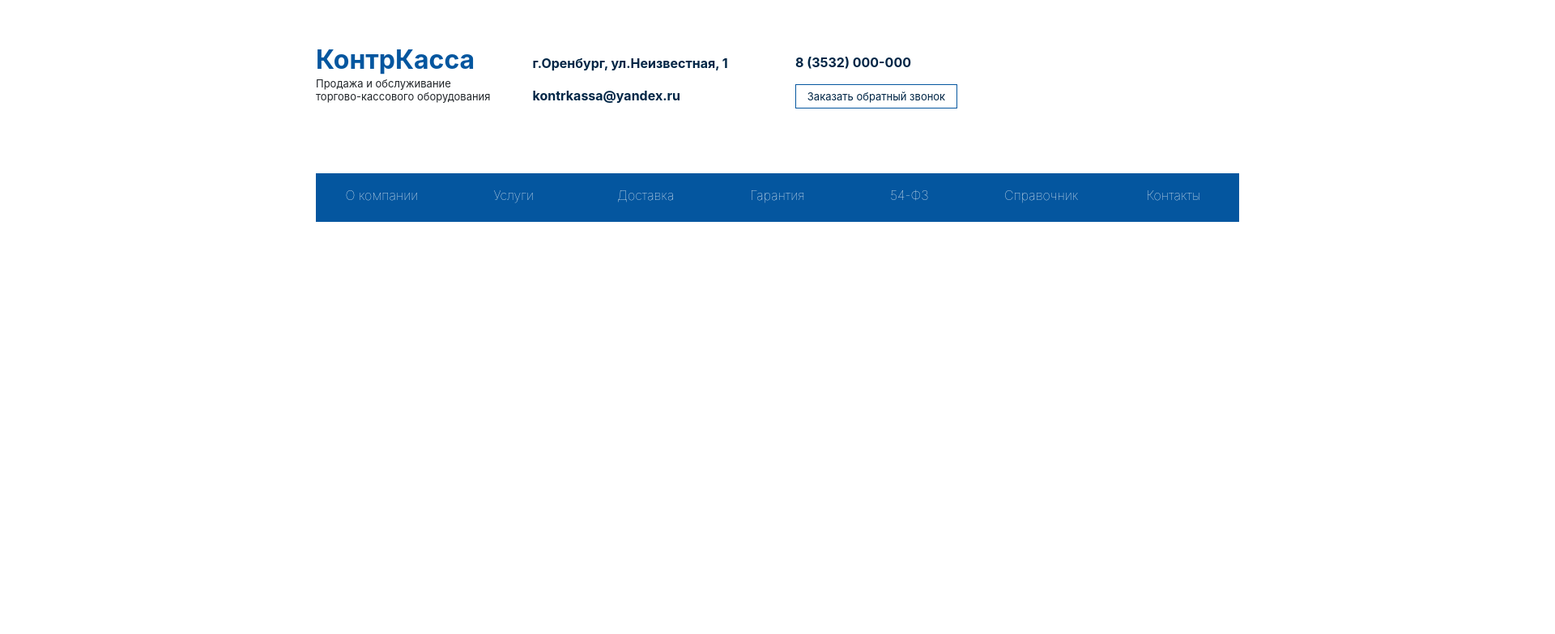
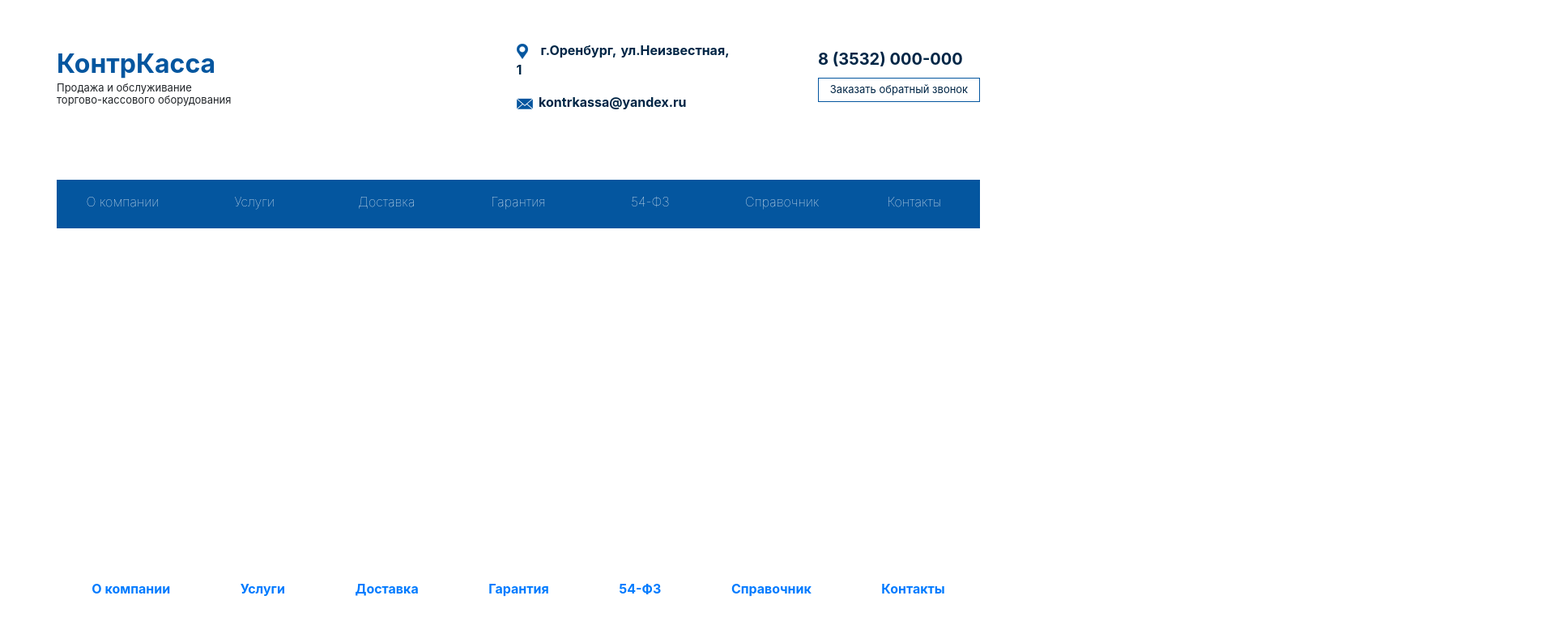
Before and after one commit to LexaPetrov/pages, a plain HTML site: page index.html in a window 1280 px wide. Shown: the top 783 px of the page at 81% size, 1920 px wide, since content can reach past the window. Drawn offline with nearby package versions, Linux system fonts and the light colour scheme.

Commit message:
some fixes, added footer

```diff
--- a/css/style.css
+++ b/css/style.css
@@ -1,7 +1,8 @@
 body {
 	display: flex;
+	flex-wrap: nowrap;
 	height: 1900px;
-	min-width: 1920px;
+	max-width: 1920px;
 	background: #fff;
 	justify-content: center;
 }
@@ -26,6 +27,12 @@ header .topnav {
 	line-height: 55px;
 }
 
+header .contact-bar {
+	display: flex;
+	justify-content: space-between;
+	align-items: center;
+}
+
 header .topnav a {
 	width: 195px;
 	text-decoration: none;
@@ -42,8 +49,6 @@ header .topnav a:hover{
 }
 
 section  {
-	/*display: flex;
-	justify-content: space-between;*/
 	margin-bottom: 68px;
 	text-align: left;
 	align-items:
@@ -66,26 +71,26 @@ section .under-logo, .under-logo-2 {
 }
 
 section .contacts {
-	/*margin-left: 285px;*/
-	/*margin-right: 345px;*/
 	font-size: 16px;
 	color: #012646;
 	font-weight: bold;
+	text-align: justify;
+	margin-left: 195px;
 }
 
 section .callback {
-	font-size: 16px;
+	font-size: 20px;
 	color: #012646;
 	font-weight: bold;
-	margin-left: 57px;
-	width: 203px;
+	width: 200px;
 }
 
 .callback p{
-	margin-bottom: 15px;
+	margin-bottom: 5px;
+	margin-top: -20px;
 }
 
-#order-callback  {
+.callback button  {
 	background: #fff;
 	font-size: 13px;
 	color: #012646;
@@ -94,3 +99,38 @@ section .callback {
 	width: 200px;
 	border: #04569f 1px solid;
 }
+
+.callback button:hover {
+	background: #3887cf;
+	color: #fff;
+}
+
+
+
+
+
+
+
+
+
+
+
+
+
+
+
+
+footer {
+	position: fixed;
+    bottom: 0;
+	height: 125px;
+	width: 1140px;
+	font-size: 16px;
+	font-weight: bold;
+}
+
+footer .botnav {
+	display: flex;
+	justify-content: space-around;
+	line-height: 105px;
+}
--- a/index.html
+++ b/index.html
@@ -8,19 +8,19 @@
 </head>
 <body>
 	<header>
-		<section>
+		<section class="contact-bar">
 			<div class="header-logo">
 				<p class="logo">КонтрКасса</p>
 				<p class="under-logo">Продажа и обслуживание</p>
 				<p class="under-logo-2">торгово-кассового оборудования</p>
 			</div>
 			<div class="contacts">
-				<p>г.Оренбург, ул.Неизвестная, 1</p>
-				<p>kontrkassa@yandex.ru</p>
+				<p><img src="./src/img/map-icon.png" alt="map-icon">&ensp;&ensp;г.Оренбург, ул.Неизвестная, 1</p>
+				<p><img src="./src/img/mail-icon.png" alt="mail-icon">&nbsp; kontrkassa@yandex.ru</p>
 			</div>
 			<div class="callback">
 				<p>8 (3532) 000-000</p>
-				<button id="order-callback">Заказать обратный звонок</button>
+				<button>Заказать обратный звонок</button>
 			</div>
 		</section>
 		<nav>
@@ -36,12 +36,22 @@
 		</nav>
 	</header>
 
-	<main>
+	<main class="content">
 
 	</main>
 
 	<footer>
-
+		<div class="wrapper">
+			<div class=botnav>
+				<a href="#">О компании</a>
+				<a href="#">Услуги</a>
+				<a href="#">Доставка</a>
+				<a href="#">Гарантия</a>
+				<a href="#">54-ФЗ</a>
+				<a href="#">Справочник</a>
+				<a href="#">Контакты</a>
+			</div>
+		</div>
 	</footer>
 
 
```
Also changed, not shown: src/img/mail-icon.png (added), src/img/map-icon.png (added).
